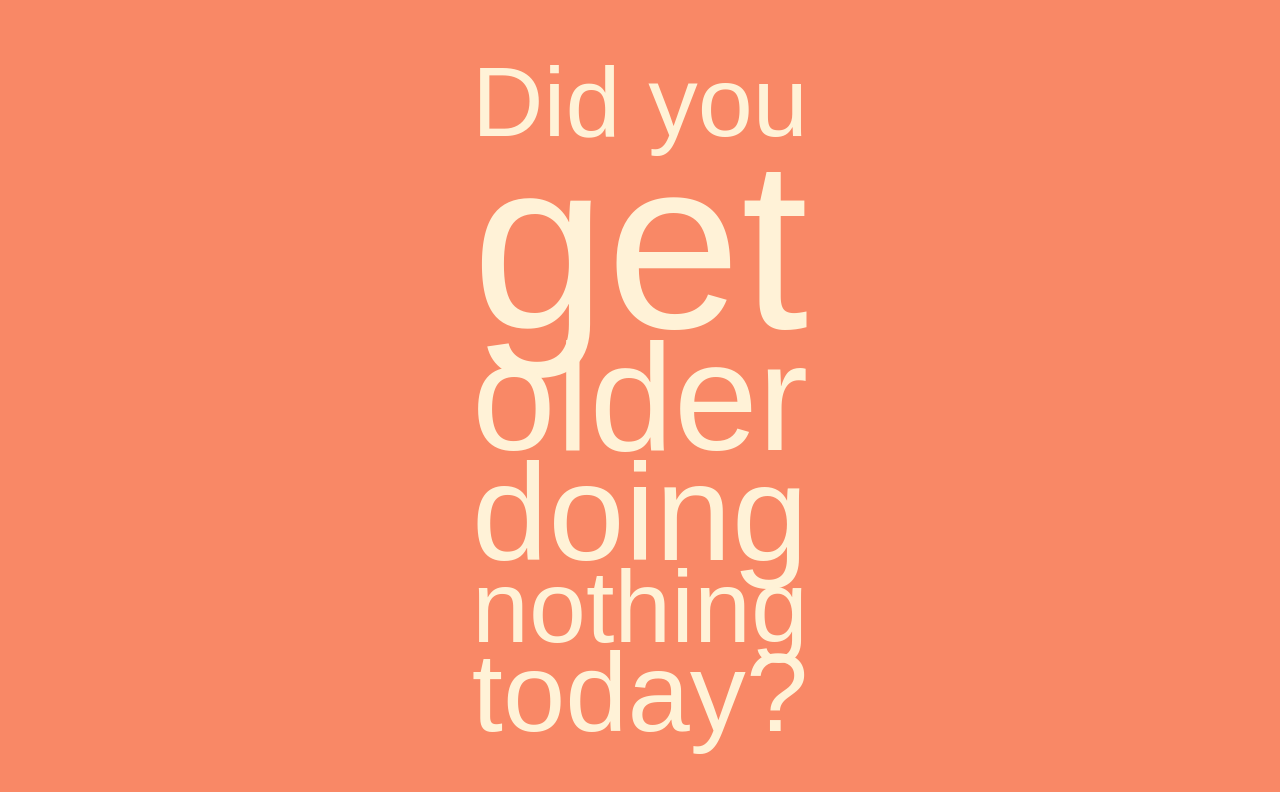
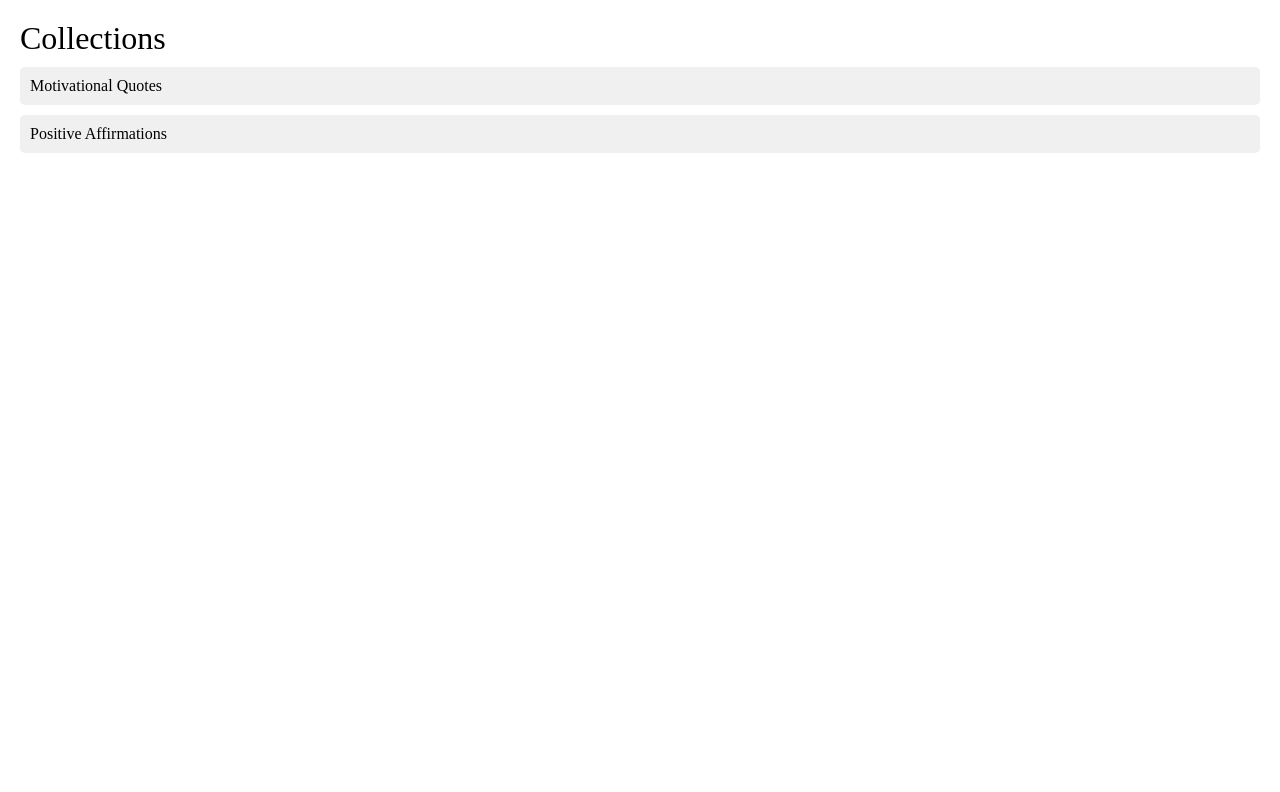
Before and after one commit to evilvic/big, a Vue app: page / in a window 1280 px wide. Shown: the top 792 px of the page. Built offline with nearby package versions, Linux system fonts and the light colour scheme; a web font is replaced by a local one.

Commit message:
Test navigation

```diff
--- a/src/App.vue
+++ b/src/App.vue
@@ -1,10 +1,76 @@
 <script setup>
-import { RouterView } from 'vue-router'
+import { ref, watch } from 'vue'
+import { useRoute } from 'vue-router'
+
+const route = useRoute()
+const transitionName = ref('slide-left')
+
+watch(() => route.path, (newPath, oldPath) => {
+  const newDepth = newPath.split('/').length
+  const oldDepth = oldPath.split('/').length
+  transitionName.value = newDepth < oldDepth ? 'slide-right' : 'slide-left'
+})
 </script>
 
 <template>
-  <RouterView />
+  <div id="app">
+    <router-view v-slot="{ Component }">
+      <transition :name="transitionName" appear>
+        <component :is="Component" :key="route.path" />
+      </transition>
+    </router-view>
+  </div>
 </template>
 
-<style scoped>
+<style>
+#app {
+  position: relative;
+  width: 100%;
+  height: 100vh;
+  overflow: hidden;
+}
+
+.slide-left-enter-active,
+.slide-left-leave-active,
+.slide-right-enter-active,
+.slide-right-leave-active {
+  position: absolute;
+  top: 0;
+  left: 0;
+  width: 100%;
+  height: 100%;
+  transition: all 0.6s cubic-bezier(.2,.8,.2,1);
+}
+
+.slide-left-enter-active {
+  z-index: 2;
+}
+
+.slide-left-leave-active {
+  z-index: 1;
+}
+
+.slide-right-enter-active {
+  z-index: 1;
+}
+
+.slide-right-leave-active {
+  z-index: 2;
+}
+
+.slide-left-enter-from {
+  transform: translateX(100%);
+}
+
+.slide-left-leave-to {
+  transform: translateX(-30%);
+}
+
+.slide-right-enter-from {
+  transform: translateX(-30%);
+}
+
+.slide-right-leave-to {
+  transform: translateX(100%);
+}
 </style>
--- a/src/components/Slider.vue
+++ b/src/components/Slider.vue
@@ -57,6 +57,7 @@ const handleTouchEnd = () => {
   }, 2000)
 }
 
+// TODO: Fix, timer reset on every change
 const showIndicatorsTemporarily = () => {
   showIndicators.value = true
   setTimeout(() => {
@@ -65,15 +66,19 @@ const showIndicatorsTemporarily = () => {
 }
 
 onMounted(() => {
+  if (containerRef.value) {
     containerRef.value.addEventListener('touchstart', handleTouchStart)
     containerRef.value.addEventListener('touchmove', handleTouchMove)
     containerRef.value.addEventListener('touchend', handleTouchEnd)
+  }
 })
 
 onUnmounted(() => {
+  if (containerRef.value) {
     containerRef.value.removeEventListener('touchstart', handleTouchStart)
     containerRef.value.removeEventListener('touchmove', handleTouchMove)
     containerRef.value.removeEventListener('touchend', handleTouchEnd)
+  }
 })
 
 watch(currentIndex, (newIndex, oldIndex) => {
--- a/src/router/index.js
+++ b/src/router/index.js
@@ -1,15 +1,27 @@
 import { createRouter, createWebHistory } from 'vue-router'
-import HomeView from '@/views/HomeView.vue'
 
 const router = createRouter({
   history: createWebHistory(import.meta.env.BASE_URL),
   routes: [
     {
       path: '/',
-      name: 'home',
-      component: HomeView
+      name: 'collections',
+      component: () => import('@/views/CollectionsView.vue')
     },
+    {
+      path: '/collection/:id',
+      name: 'collection',
+      component: () => import('@/views/HomeView.vue'),
+      props: true
+    }
   ]
 })
 
+router.beforeEach((to, from, next) => {
+  if (to.name === 'collection') {
+    import('@/views/HomeView.vue')
+  }
+  next()
+})
+
 export default router
--- /dev/null
+++ b/src/views/CollectionsView.vue
@@ -0,0 +1,68 @@
+<script setup>
+import { ref } from 'vue'
+import { useRouter } from 'vue-router'
+
+const router = useRouter()
+
+const collections = ref([
+  {
+    id: 1,
+    title: "Motivational Quotes",
+    cards: [
+      { text: "Did you get older doing nothing today?", fontColor: "#FFF2D7", backgroundColor: "#F98866" },
+      { text: "Don't you wanna stop complaining?", fontColor: "#FFFFFF", backgroundColor: "#4A4E4D" },
+    ]
+  },
+  {
+    id: 2,
+    title: "Positive Affirmations",
+    cards: [
+      { text: "I'm not a bad person, I'm a good person", fontColor: "#2A363B", backgroundColor: "#99B898" },
+      { text: "Water your plants", fontColor: "#FF847C", backgroundColor: "#2A363B" },
+    ]
+  }
+])
+
+const navigateToCollection = (collectionId) => {
+  router.push({ name: 'collection', params: { id: collectionId } })
+}
+
+const preloadHomeView = () => {
+  import('@/views/HomeView.vue')
+}
+</script>
+
+<template>
+  <div class="collections-container">
+    <h1>Collections</h1>
+    <ul class="collections-list">
+      <li
+        v-for="collection in collections"
+        :key="collection.id"
+        @click="navigateToCollection(collection.id)"
+        @mouseover="preloadHomeView"
+      >
+        {{ collection.title }}
+      </li>
+    </ul>
+  </div>
+</template>
+
+<style scoped>
+.collections-container {
+  padding: 20px;
+}
+
+.collections-list {
+  list-style-type: none;
+  padding: 0;
+}
+
+.collections-list li {
+  cursor: pointer;
+  padding: 10px;
+  margin: 10px 0;
+  background-color: #f0f0f0;
+  border-radius: 5px;
+}
+</style>
--- a/src/views/HomeView.vue
+++ b/src/views/HomeView.vue
@@ -1,28 +1,39 @@
 <script setup>
+import { ref, onMounted } from 'vue'
 import Carousel from '@/components/Slider.vue'
 
-const cards = [
-  {
-    text: "Did you get older doing nothing today?",
-    fontColor: "#FFF2D7",
-    backgroundColor: "#F98866"
-  },
-  {
-    text: "Don't you wanna stop complaining?",
-    fontColor: "#FFFFFF",
-    backgroundColor: "#4A4E4D"
-  },
-  {
-    text: "I'm not a bad person, I'm a good person",
-    fontColor: "#2A363B",
-    backgroundColor: "#99B898"
-  },
-  {
-    text: "Water your plants",
-    fontColor: "#FF847C",
-    backgroundColor: "#2A363B"
+const props = defineProps({
+  id: {
+    type: [Number, String],
+    required: true
   }
-]
+})
+
+const cards = ref([])
+
+onMounted(() => {
+  const allCollections = [
+    {
+      id: 1,
+      cards: [
+        { text: "Did you get older doing nothing today?", fontColor: "#FFF2D7", backgroundColor: "#F98866" },
+        { text: "Don't you wanna stop complaining?", fontColor: "#FFFFFF", backgroundColor: "#4A4E4D" },
+      ]
+    },
+    {
+      id: 2,
+      cards: [
+        { text: "I'm not a bad person, I'm a good person", fontColor: "#2A363B", backgroundColor: "#99B898" },
+        { text: "Water your plants", fontColor: "#FF847C", backgroundColor: "#2A363B" },
+      ]
+    }
+  ]
+
+  const collection = allCollections.find(c => c.id === Number(props.id))
+  if (collection) {
+    cards.value = collection.cards
+  }
+})
 </script>
 
 <template>
```
Lines whose indentation alone changed are shown as unchanged.
